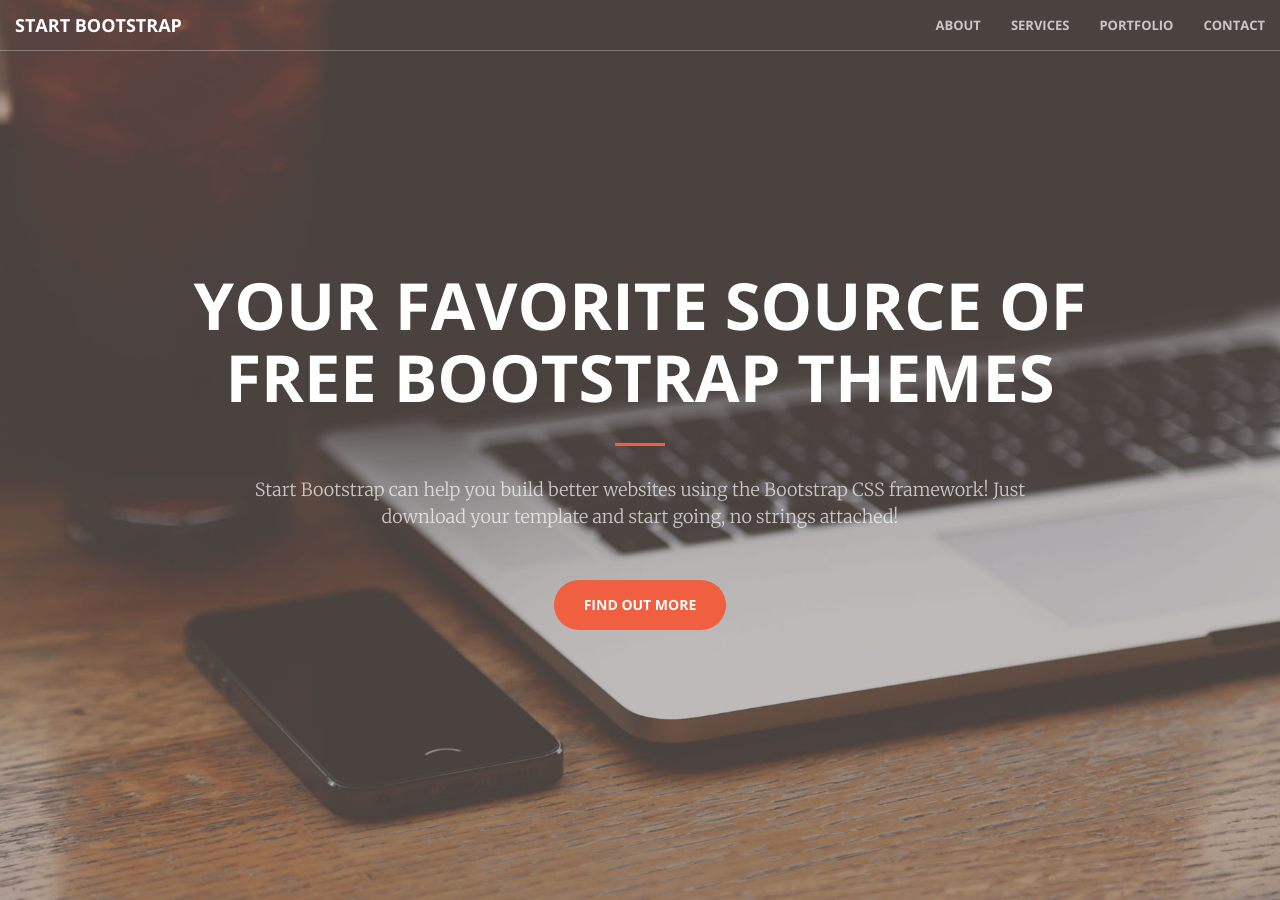
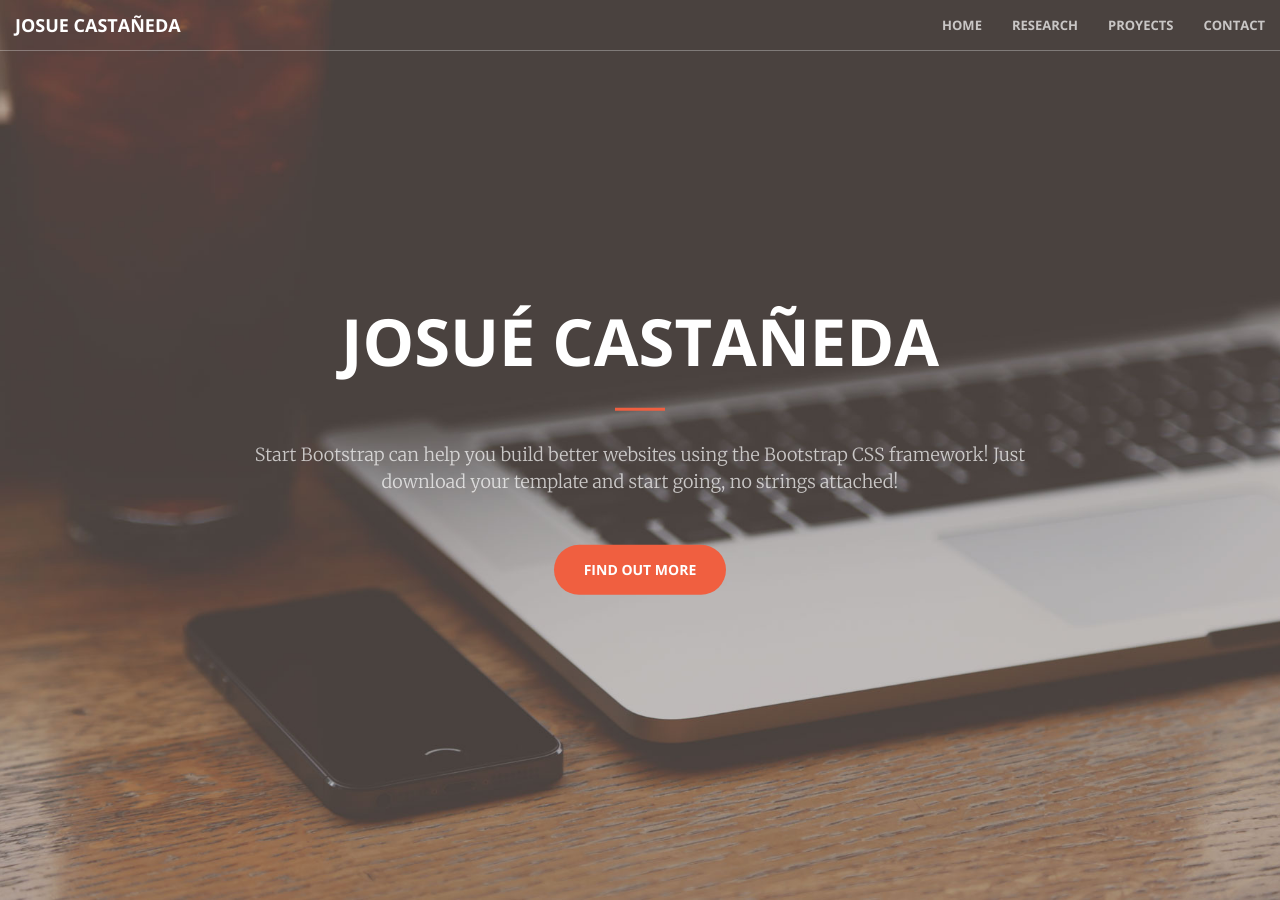
Before and after one commit to JosueCastaneda/JosueCastaneda.github.io, a Jekyll site: the page built from index.html, in a window 1280 px wide and 900 px high. Built offline with Jekyll 4.4.1, drawn with Linux system fonts in a browser that asks for light colours.

Commit message:
Template 1

```diff
--- a/_includes/header.html
+++ b/_includes/header.html
@@ -1,7 +1,7 @@
 <header>
     <div class="header-content">
         <div class="header-content-inner">
-            <h1>Your Favorite Source of Free Bootstrap Themes</h1>
+            <h1>Josué Castañeda</h1>
             <hr>
             <p>Start Bootstrap can help you build better websites using the Bootstrap CSS framework! Just download your template and start going, no strings attached!</p>
             <a href="#about" class="btn btn-primary btn-xl page-scroll">Find Out More</a>
--- a/_includes/nav.html
+++ b/_includes/nav.html
@@ -8,20 +8,20 @@
                 <span class="icon-bar"></span>
                 <span class="icon-bar"></span>
             </button>
-            <a class="navbar-brand page-scroll" href="#page-top">Start Bootstrap</a>
+            <a class="navbar-brand page-scroll" href="#page-top">Josue Castañeda</a>
         </div>
 
         <!-- Collect the nav links, forms, and other content for toggling -->
         <div class="collapse navbar-collapse" id="bs-example-navbar-collapse-1">
             <ul class="nav navbar-nav navbar-right">
                 <li>
-                    <a class="page-scroll" href="#about">About</a>
+                    <a class="page-scroll" href="#about">Home</a>
                 </li>
                 <li>
-                    <a class="page-scroll" href="#services">Services</a>
+                    <a class="page-scroll" href="#services">Research</a>
                 </li>
                 <li>
-                    <a class="page-scroll" href="#portfolio">Portfolio</a>
+                    <a class="page-scroll" href="#portfolio">Proyects</a>
                 </li>
                 <li>
                     <a class="page-scroll" href="#contact">Contact</a>
```
